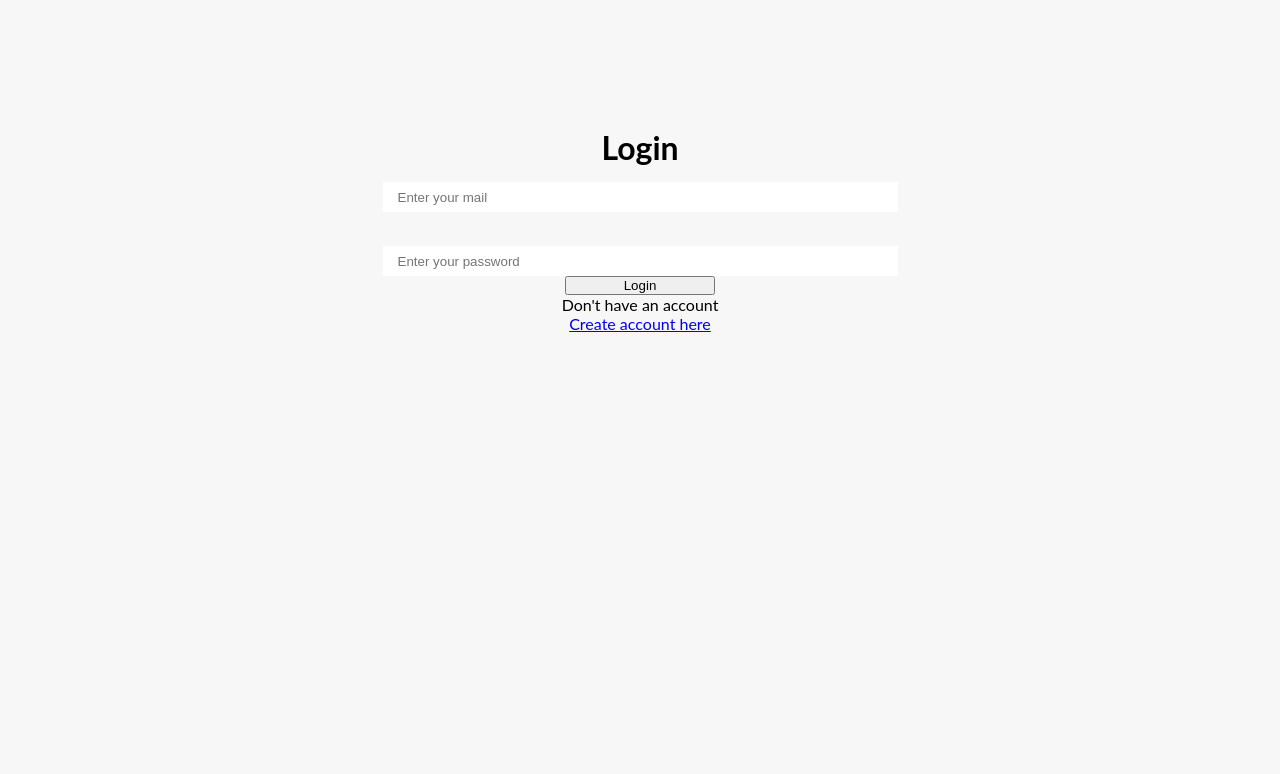
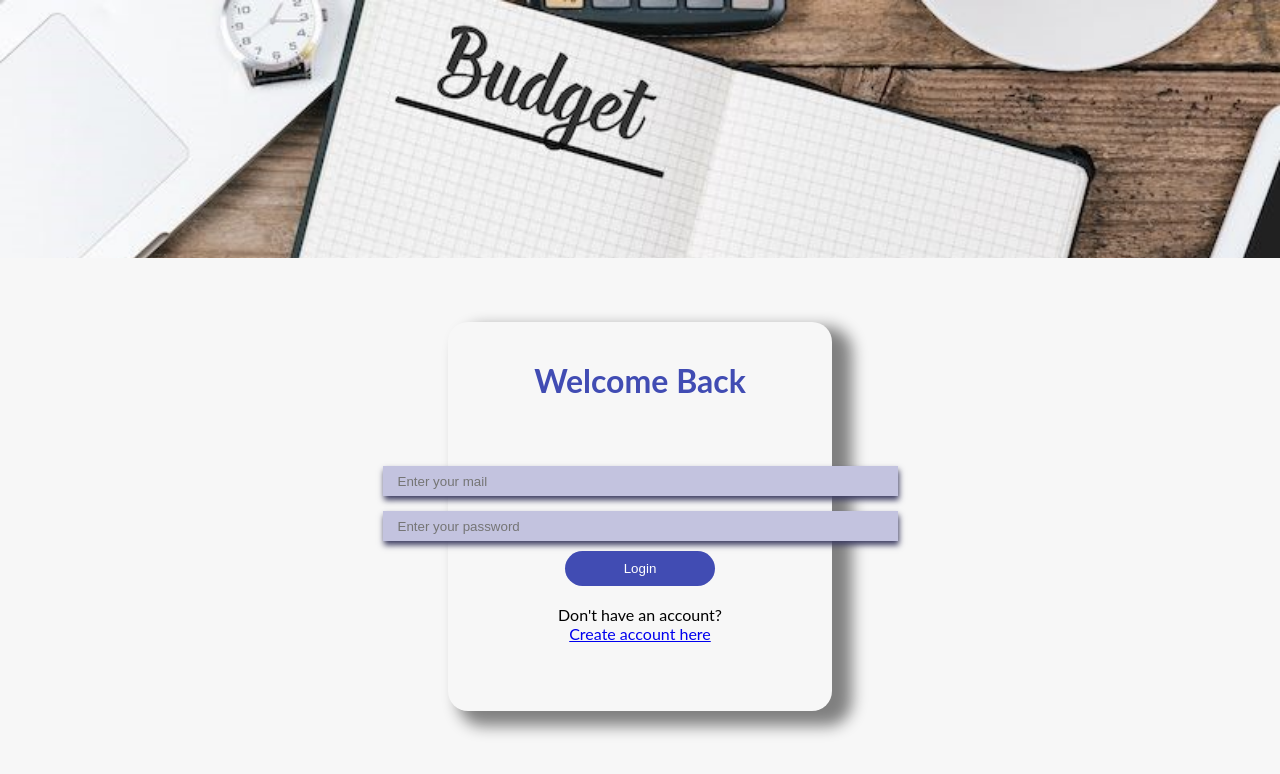
Before and after one commit to ER-Mollo/budget-app, a React (Create React App) app: page / in a window 1280 px wide. Shown: the top 774 px of the page. Built offline with nearby package versions, Linux system fonts and the light colour scheme.

Commit message:
added css

```diff
--- a/package.json
+++ b/package.json
@@ -1,5 +1,4 @@
 {
-  "homepage": "https://ER-Mollo.github.io/todolist-app",
   "name": "hello",
   "version": "0.1.0",
   "private": true,
@@ -15,8 +14,6 @@
     "web-vitals": "^2.1.4"
   },
   "scripts": {
-    "predeploy": "npm rum build",
-    "deploy": "gh-pages -d build",
     "start": "react-scripts start",
     "build": "react-scripts build",
     "test": "react-scripts test",
--- a/src/components/home.js
+++ b/src/components/home.js
@@ -2,7 +2,7 @@ import React, {useState, useEffect} from "react";
 import AddItem from "./addItem";
 import {Display} from "./display";
 import {BudgetBalance} from './balance';
-import '../css/login.css';
+
 
 function Home(props){
 
@@ -26,7 +26,7 @@ function Home(props){
 
     })
     return(
-        <div className="container">
+        <div className="container" style={{height:"800px"}}>
             <BudgetBalance expense={expense} income={income}/>
             <Display list={props.list}/>
             <AddItem add = {props.add}/>
--- a/src/components/login.js
+++ b/src/components/login.js
@@ -3,7 +3,7 @@ import {useHistory} from 'react-router-dom'
 import {Link} from 'react-router-dom'
 import {signInWithEmailAndPassword} from 'firebase/auth';
 import {auth} from '../config/firebase';
-import '../css/login.css'
+import '../css/login.css';
 
 
 function Login(){
@@ -25,15 +25,27 @@ function Login(){
 
     })
     return (
+        <div className='main'>
+            <div className='top'>
+
+            </div >
+            <div className='bottom'>
                 <div className="container">
-            <h1>Login</h1>
+                    <div className='inputs'>
+                        <h1>Welcome Back</h1>
+
                         <input type="email" placeholder="Enter your mail" onChange={(e) => setEmail(e.target.value)}/><br></br>
                         <input type="password" placeholder="Enter your password" onChange={(e) => setPassword(e.target.value)}/>
-            <button style={btn} onClick={login}>Login</button>
-            <span>Don't have an account</span>
+                    </div>
+
+                    <button style={btn} onClick={login}>Login</button><br></br>
+                    <span>Don't have an account?</span>
                     <span>
                         <Link to='/sign-up'>Create account here</Link>
                     </span>
+
+                </div>
+            </div>
         </div>
     )
 }
--- a/src/components/signup.js
+++ b/src/components/signup.js
@@ -20,16 +20,28 @@ function Signup(){
 
     }
     return (
-        <div className="container">
-            <h1>Sign Up</h1>
-            <input type="email" placeholder="Enter your mail" onChange={(e) => setEmail(e.target.value)}/>{" "}<br></br>
-            <input type="password" placeholder="Enter your password" onChange={(e) => setPassword(e.target.value)}/>
-            <button onClick={Register}>Sign up</button>
-            <span>Already have an account</span>
-            <span>
-                <Link to='/'>login here</Link>
-            </span>
+        <div className='main'>
+        <div className='top'>
+
+        </div >
+        <div className='bottom'>
+            <div className="container">
+                <div className='inputs'>
+                    <h1>Welcome Please Register</h1>
+
+                    <input type="email" placeholder="Enter your mail" onChange={(e) => setEmail(e.target.value)}/><br></br>
+                    <input type="password" placeholder="Enter your password" onChange={(e) => setPassword(e.target.value)}/>
+                </div>
+
+                <button  onClick={Register}>Register</button><br></br>
+                <span>Already have an account?</span>
+                <span>
+                    <Link to='/'>Login here</Link>
+                </span>
+
+            </div>
         </div>
+    </div>
     )
 }
 
--- /dev/null
+++ b/src/css/home.css
@@ -0,0 +1,3 @@
+.container{
+ align-items: center;
+}
--- a/src/css/login.css
+++ b/src/css/login.css
@@ -1,4 +1,49 @@
+.main{
+    display: grid;
+    grid-template-rows: 50% 50%;
+
+}
+.bottom{
+    align-items: center;
+    padding: 5% 35%;
+    text-align: center;
+}
+.top{
+    width:100%;
+    height: 100%;
+    background-image: url('../img/image1.jpg');
+    background-size: cover;
+}
+.container .inputs{
+    padding-bottom: 10px;
+
+}
+.container h1{
+    padding-bottom:10% ;
+    color: rgb(65, 76, 179);
+}
+.link{
+    padding: 10px;
+}
 .container{
+    padding-top: 10%;
     align-items: center;
-    padding-top: 10%;
+    height: 350px;
+    border-radius: 20px;
+    box-shadow: 15px 10px 15px 5px grey;
 }
+.container button{
+    width: 30%;
+    background-color: rgb(65, 76, 179);
+    color: white;
+    height: 10%;
+    border: none;
+    border-radius: 20px;
+}
+.container button:hover{
+    box-shadow: 9px 8px 15px 5px rgb(60, 60, 97);
+}
+.container input{
+    background-color: rgb(195, 195, 223);
+    box-shadow: 1px 4px 6px 0px rgb(60, 60, 97);
+}
```
Also changed, not shown: src/img/image1.jpg (added). Lines whose indentation alone changed are shown as unchanged.
